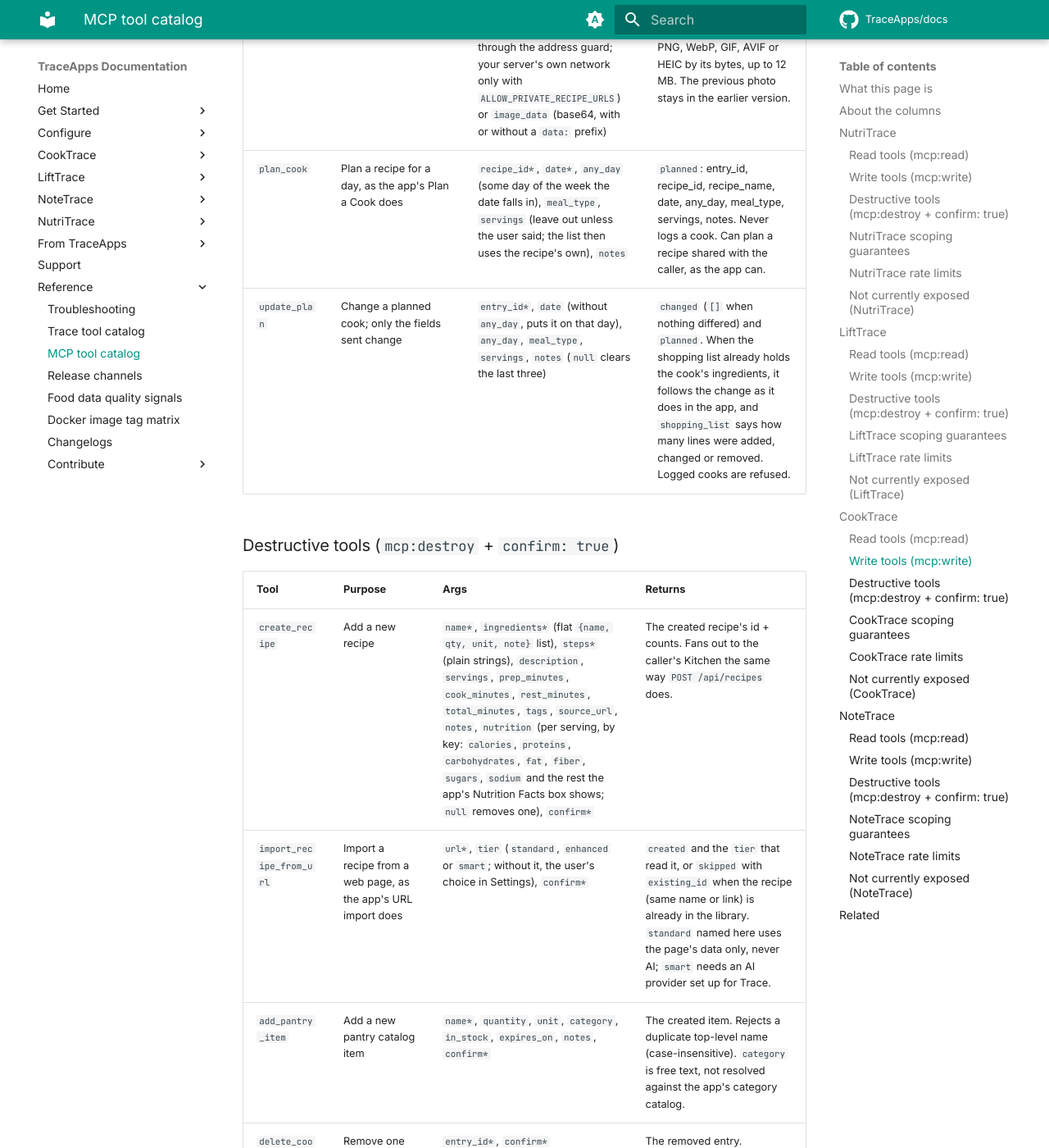
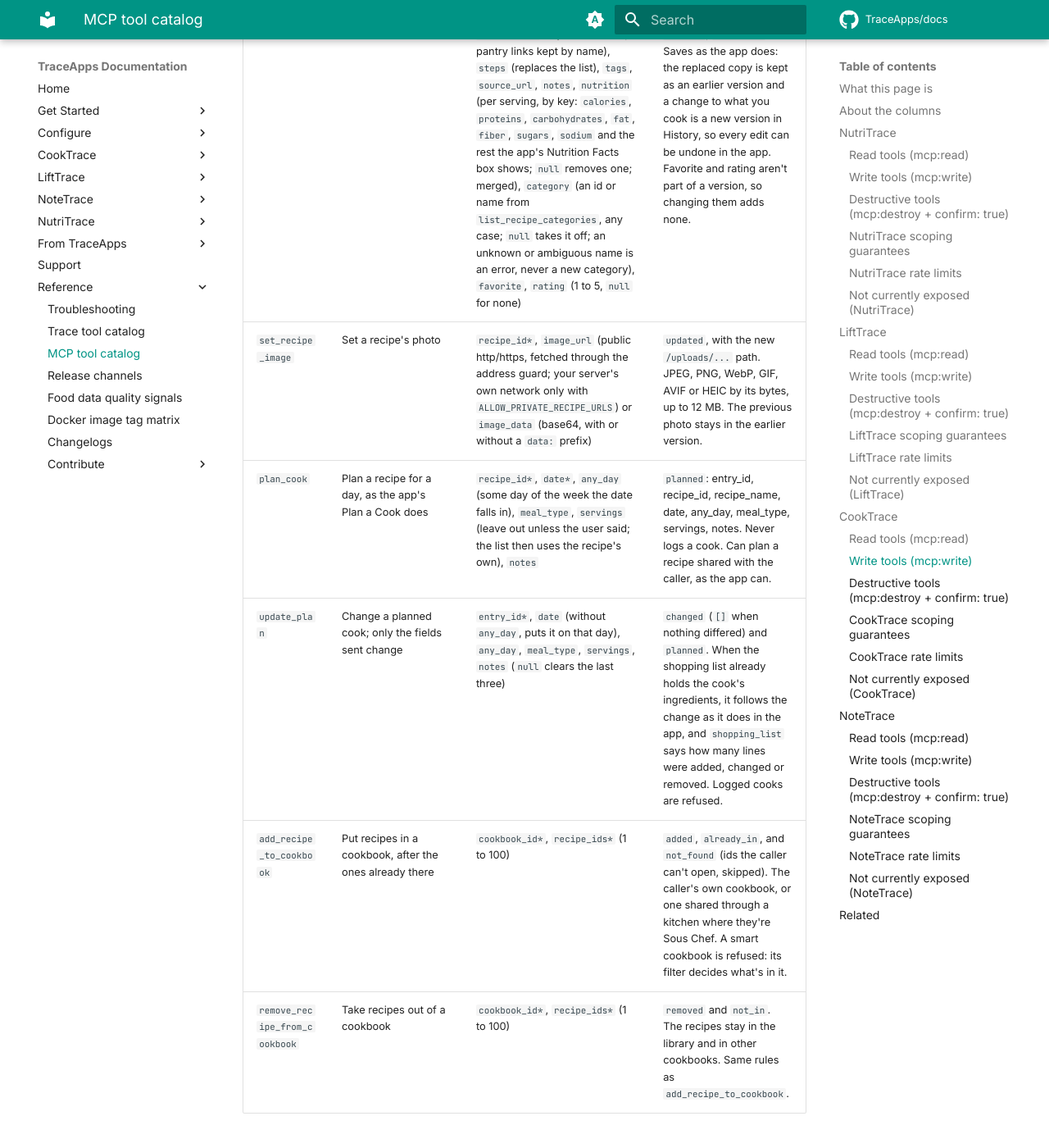
Before and after one commit to TraceApps/docs, an MkDocs documentation site: the page built from docs/reference/mcp-tools.md, in a window 1280 px wide and 1400 px high, scrolled down 11479 px. Shown: the whole window at 82% size. Built offline with MkDocs 1.6.1 and Material for MkDocs 9.7.7, drawn with Linux system fonts in a browser that asks for light colours; comment, search, counter and statistics services are not loaded; some of the changed text lies outside the part shown.

Commit message:
docs(cooktrace): MCP categories, favorites, ratings and cookbooks (cooktrace#101)

```diff
--- a/docs/reference/mcp-tools.md
+++ b/docs/reference/mcp-tools.md
@@ -146,17 +146,19 @@ Deliberately not in the current MCP surface:
 
 ## CookTrace
 
-Seventeen tools across three phases.
+Twenty-four tools across three phases.
 
 ### Read tools (`mcp:read`)
 
 | Tool | Purpose | Args | Returns |
 |------|---------|------|---------|
 | `search_recipes` | Text search over the user's own recipes, or every recipe when `query` is left out, page by page | `query`, `limit`, `offset` | `items[]` (id, name, description, servings, prep/cook/total minutes, rating, tags), with `total` (every match), `offset`, `next_offset` (null on the last page), `complete`, and `more` saying where the rest starts; `count` is the rows on this page |
-| `get_recipe` | Full detail of one recipe | `recipe_id*` | Ingredients (grouped), steps, servings, timings, tags, tools, nutrition, `img_url`, category, cook_count, last_cooked_at |
+| `get_recipe` | Full detail of one recipe | `recipe_id*` | Ingredients (grouped), steps, servings, timings, tags, tools, nutrition, `img_url`, rating, favorite, category, `cookbooks` (id and name of each cookbook it's in that the caller can see), cook_count, last_cooked_at |
 | `recent_recipes` | Most recently added or updated recipes | `limit` | Summary array, newest first |
 | `list_pantry` | Search / list the pantry, page by page | `query`, `in_stock_only`, `limit`, `offset` | `items[]` (id, name, brand, in_stock, quantity, unit, category, expires_on), with `total` (every match), `offset`, `next_offset` (null on the last page), `complete`, and `more` saying where the rest starts; `count` is the rows on this page |
 | `list_shopping_list` | Current shopping list | `include_checked` | Item array (id, name, quantity, unit, aisle, checked), sorted by aisle |
+| `list_recipe_categories` | The caller's recipe categories, in the app's order | (none) | `categories[]` (id, name, recipe_count) |
+| `list_cookbooks` | The caller's cookbooks and the ones shared with them | (none) | `cookbooks[]` (id, name, description, `smart`, `smart_filter` for a smart one, recipe_count, `shared_by` for one shared with the caller, `can_edit`) |
 | `list_cook_diary` | Cook diary entries (logged + planned), page by page | `date_from`, `date_to`, `kind`, `limit`, `offset` | `items[]` (id, recipe_id, recipe_name, date, kind, servings, notes, meal_type, rating, any_day), with `total` (every match), `offset`, `next_offset` (null on the last page), `complete`, and `more` saying where the rest starts; `count` is the rows on this page |
 
 ### Write tools (`mcp:write`)
@@ -167,10 +169,12 @@ Seventeen tools across three phases.
 | `add_shopping_item` | Add one item to the shopping list | `name*`, `quantity`, `unit`, `aisle` | The created item |
 | `check_shopping_item` | Mark a shopping list item checked/unchecked | `item_id*`, `checked*` | `ok`, `item_id`, `name`, `checked` |
 | `update_pantry_stock` | Update an existing pantry item's stock/quantity | `item_id*`, `in_stock`, `quantity` | `ok`, `item_id`, `name`, `in_stock`, `quantity`. Does not create new pantry rows. |
-| `update_recipe` | Change one of the caller's recipes; only the fields sent change | `recipe_id*`, `name`, `description`, `servings`, `prep_minutes`, `cook_minutes`, `rest_minutes`, `total_minutes` (`null` goes back to the sum), `ingredients` (replaces the list; pantry links kept by name), `steps` (replaces the list), `tags`, `source_url`, `notes`, `nutrition` (per serving, by key: `calories`, `proteins`, `carbohydrates`, `fat`, `fiber`, `sugars`, `sodium` and the rest the app's Nutrition Facts box shows; `null` removes one; merged) | `changed` (the fields that differed; `[]` and nothing saved when none did) and `updated`: id, name, servings, counts, `img_url`, `nutrition`. Saves as the app does: the replaced copy is kept as an earlier version and a change to what you cook is a new version in History, so every edit can be undone in the app. |
+| `update_recipe` | Change one of the caller's recipes; only the fields sent change | `recipe_id*`, `name`, `description`, `servings`, `prep_minutes`, `cook_minutes`, `rest_minutes`, `total_minutes` (`null` goes back to the sum), `ingredients` (replaces the list; pantry links kept by name), `steps` (replaces the list), `tags`, `source_url`, `notes`, `nutrition` (per serving, by key: `calories`, `proteins`, `carbohydrates`, `fat`, `fiber`, `sugars`, `sodium` and the rest the app's Nutrition Facts box shows; `null` removes one; merged), `category` (an id or name from `list_recipe_categories`, any case; `null` takes it off; an unknown or ambiguous name is an error, never a new category), `favorite`, `rating` (1 to 5, `null` for none) | `changed` (the fields that differed; `[]` and nothing saved when none did) and `updated`: id, name, servings, counts, `img_url`, `nutrition`. Saves as the app does: the replaced copy is kept as an earlier version and a change to what you cook is a new version in History, so every edit can be undone in the app. Favorite and rating aren't part of a version, so changing them adds none. |
 | `set_recipe_image` | Set a recipe's photo | `recipe_id*`, `image_url` (public http/https, fetched through the address guard; your server's own network only with `ALLOW_PRIVATE_RECIPE_URLS`) or `image_data` (base64, with or without a `data:` prefix) | `updated`, with the new `/uploads/...` path. JPEG, PNG, WebP, GIF, AVIF or HEIC by its bytes, up to 12 MB. The previous photo stays in the earlier version. |
 | `plan_cook` | Plan a recipe for a day, as the app's Plan a Cook does | `recipe_id*`, `date*`, `any_day` (some day of the week the date falls in), `meal_type`, `servings` (leave out unless the user said; the list then uses the recipe's own), `notes` | `planned`: entry_id, recipe_id, recipe_name, date, any_day, meal_type, servings, notes. Never logs a cook. Can plan a recipe shared with the caller, as the app can. |
 | `update_plan` | Change a planned cook; only the fields sent change | `entry_id*`, `date` (without `any_day`, puts it on that day), `any_day`, `meal_type`, `servings`, `notes` (`null` clears the last three) | `changed` (`[]` when nothing differed) and `planned`. When the shopping list already holds the cook's ingredients, it follows the change as it does in the app, and `shopping_list` says how many lines were added, changed or removed. Logged cooks are refused. |
+| `add_recipe_to_cookbook` | Put recipes in a cookbook, after the ones already there | `cookbook_id*`, `recipe_ids*` (1 to 100) | `added`, `already_in`, and `not_found` (ids the caller can't open, skipped). The caller's own cookbook, or one shared through a kitchen where they're Sous Chef. A smart cookbook is refused: its filter decides what's in it. |
+| `remove_recipe_from_cookbook` | Take recipes out of a cookbook | `cookbook_id*`, `recipe_ids*` (1 to 100) | `removed` and `not_in`. The recipes stay in the library and in other cookbooks. Same rules as `add_recipe_to_cookbook`. |
 
 ### Destructive tools (`mcp:destroy` + `confirm: true`)
 
@@ -185,7 +189,7 @@ Seventeen tools across three phases.
 
 ### CookTrace scoping guarantees
 
-Every tool query prepends `WHERE user_id = ?`, with one deliberate exception: `log_cook`'s recipe lookup is unscoped in SQL, mirroring `POST /api/recipes/:id/cooked` exactly, so it can find a recipe someone else shared with the caller's Kitchen. `plan_cook` likewise reads a recipe shared with the caller, after the same share check the app's planner makes. Ownership is then checked in code (`recipe.user_id === caller OR recipe.visibility === 'group'`) before anything is written, and the write itself is scoped to the caller. A static wiring test (`scripts/mcp-wiring.test.js`) fails CI if a future tool omits its scoping clause.
+Every tool query prepends `WHERE user_id = ?`, with one deliberate exception: `log_cook`'s recipe lookup is unscoped in SQL, mirroring `POST /api/recipes/:id/cooked` exactly, so it can find a recipe someone else shared with the caller's Kitchen. `plan_cook` likewise reads a recipe shared with the caller, after the same share check the app's planner makes. Ownership is then checked in code (`recipe.user_id === caller OR recipe.visibility === 'group'`) before anything is written, and the write itself is scoped to the caller. `list_cookbooks`, `get_recipe`'s `cookbooks` and the two cookbook tools also see cookbooks shared with the caller, through the share's grantee, and use the app's own cookbook code: a cookbook changes only for its owner or a Sous Chef of a kitchen it's shared with, and only recipes the caller can open (their own, or shared with them) are added. A static wiring test (`scripts/mcp-wiring.test.js`) fails CI if a future tool omits its scoping clause.
 
 ### CookTrace rate limits
 
@@ -196,7 +200,7 @@ Same per-token bucket model as NutriTrace's and LiftTrace's: 60 requests per min
 Deliberately not in the current MCP surface:
 
 - `edit_cook_diary_entry`. `log_cook` and `delete_cook_diary_entry` cover the log and `update_plan` changes a plan; the app edits a logged cook.
-- Cookbooks and Kitchens (list / create / share). Trivial to add; deferred until real demand.
+- Creating, renaming, deleting or sharing cookbooks and categories, and anything to do with Kitchens. Done in the app.
 - `delete_pantry_item`. Deliberately excluded, same reasoning NutriTrace uses for not exposing `delete_food`: pantry items are linked from recipes. `delete_recipe` is the one library delete, for agents that manage the recipe collection.
 - MCP prompts capability (guided workflows). Planned; no ETA.
 
```
Also changed, not shown: docs/cooktrace/mcp.md (+7 -5 lines).
